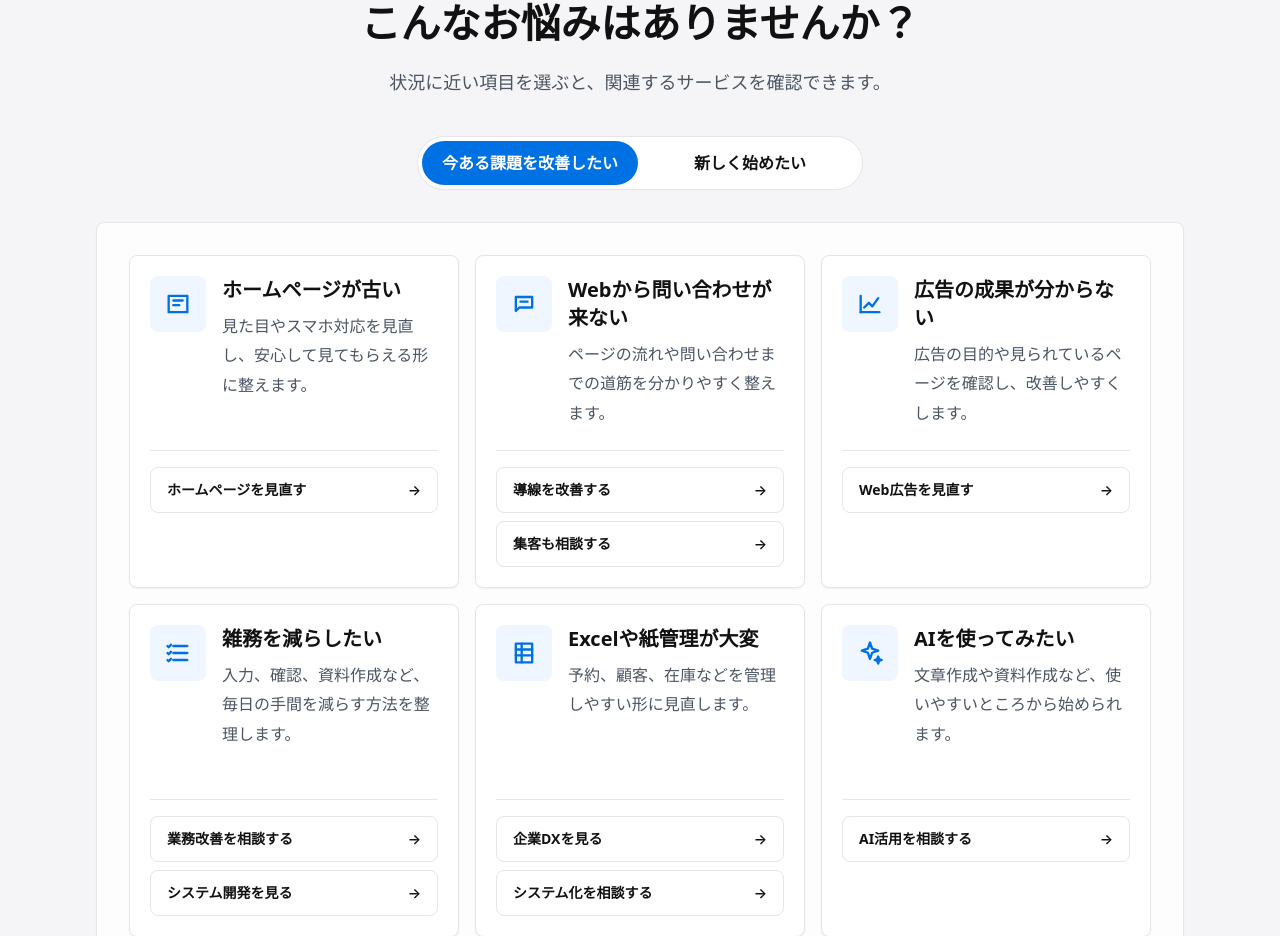
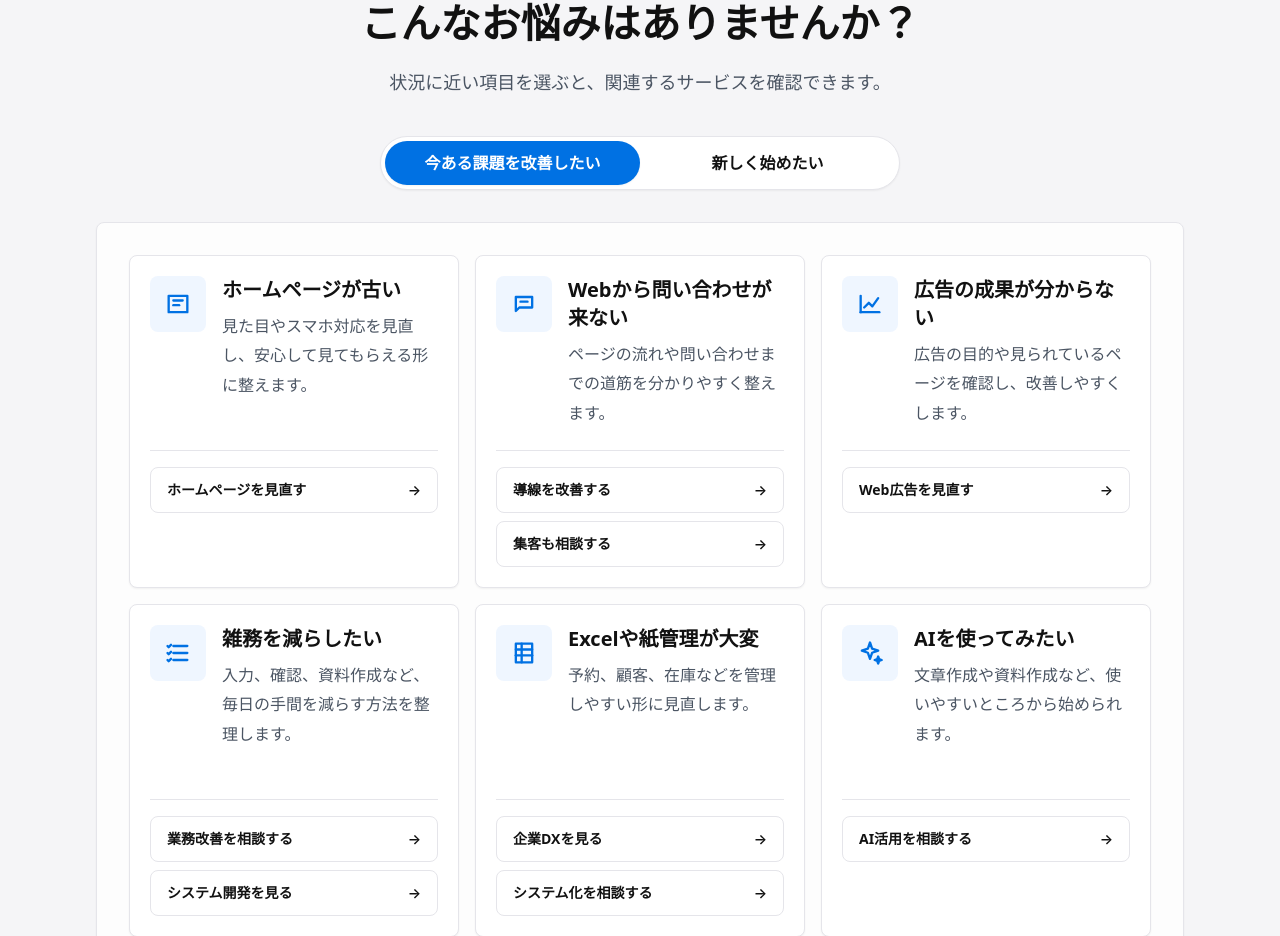
Before and after one commit to iwamitsuco/officialSite, a Next.js app: page / in a window 1280 px wide. Shown: the part 934-1870 px from the top of the page. Built offline with nearby package versions, Linux system fonts and the light colour scheme.

Commit message:
Use toggle switch for problem segments

```diff
--- a/components/sections/ProblemSegments.tsx
+++ b/components/sections/ProblemSegments.tsx
@@ -128,18 +128,24 @@ export function ProblemSegments() {
     <div className="mt-10">
       <div className="flex justify-center">
         <div
-          className="grid w-full grid-cols-2 gap-1 rounded-full border border-apple-border bg-white p-1 sm:inline-grid sm:w-auto"
+          className="relative grid w-full max-w-[420px] grid-cols-2 rounded-full border border-apple-border bg-white p-1 shadow-sm sm:max-w-[520px]"
           role="tablist"
           aria-label="悩みの種類"
         >
+          <span
+            className={`absolute inset-y-1 left-1 w-[calc(50%-4px)] rounded-full bg-apple-blue shadow-sm transition-transform duration-300 ease-out ${
+              activeId === "new" ? "translate-x-full" : "translate-x-0"
+            }`}
+            aria-hidden="true"
+          />
           {problemSegments.map((segment) => {
             const isActive = segment.id === activeId;
 
             return (
               <button
                 aria-selected={isActive}
-                className={`min-h-11 rounded-full px-3 py-2.5 text-[13px] font-semibold leading-snug transition focus-visible:outline focus-visible:outline-2 focus-visible:outline-offset-2 focus-visible:outline-apple-blue sm:px-5 md:text-base ${
-                  isActive ? "bg-apple-blue text-white" : "bg-white text-apple-text hover:bg-apple-gray"
+                className={`relative z-10 min-h-11 rounded-full px-3 py-2.5 text-[13px] font-semibold leading-snug transition focus-visible:outline focus-visible:outline-2 focus-visible:outline-offset-2 focus-visible:outline-apple-blue sm:px-5 md:text-base ${
+                  isActive ? "text-white" : "text-apple-text hover:text-apple-blue"
                 }`}
                 key={segment.id}
                 role="tab"
```
